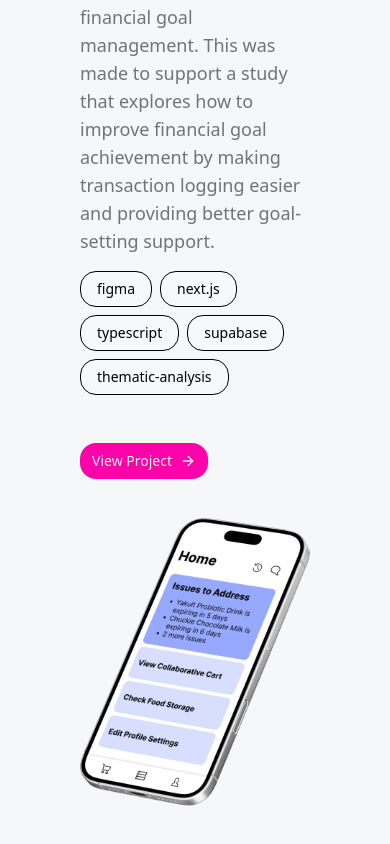
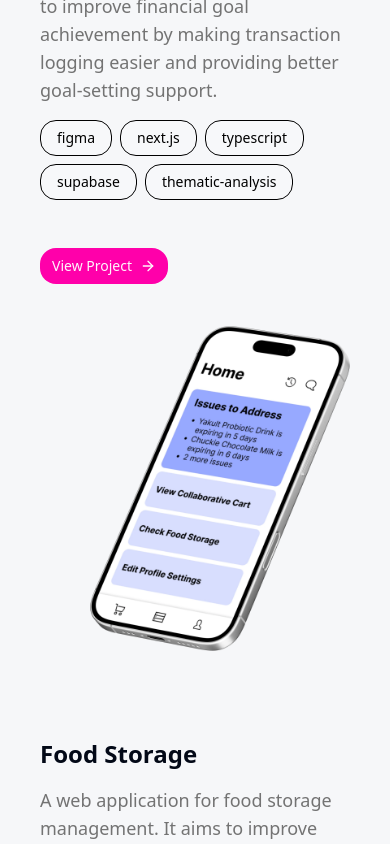
Before and after one commit to frncs-dc/portfolio, a Next.js app: page /projects in a window 390 px wide. Shown: the part 967-1811 px from the top of the page. Built offline with nearby package versions, Linux system fonts and the light colour scheme.

Commit message:
feat: mobile responsiveness for projects page

```diff
--- a/src/app/projects/page.jsx
+++ b/src/app/projects/page.jsx
@@ -3,8 +3,8 @@ import FeaturedWorks from "@/components/featuredWorks";
 
 export default function ProjectsPage() {
     return (
-        <div className="relative z-10 min-h-screen p-20">
-            <h1 className="text-4xl font-bold mb-4">Projects</h1>
+        <div className="relative z-10 min-h-screen lg:p-20 p-10">
+            <h1 className="text-4xl font-bold my-4">Projects</h1>
             <p className="text-lg text-neutral-500 mb-4">
                 See some of the projects I've worked on.
             </p>
--- a/src/components/featuredWorks.jsx
+++ b/src/components/featuredWorks.jsx
@@ -29,7 +29,7 @@ export default function FeaturedWorks({ showHeader = false }) {
     ];
 
     return (
-        <section className="relative z-10 my-24 flex flex-col gap-4 justify-center">
+        <section className="relative z-10 lg:my-24 my-12 flex flex-col gap-4 justify-center">
             <div className="flex flex-col gap-4 lg:flex-row">
                 <div className="flex flex-col gap-4">
                     <h1 className="text-4xl font-bold">Featured Works</h1>
```
